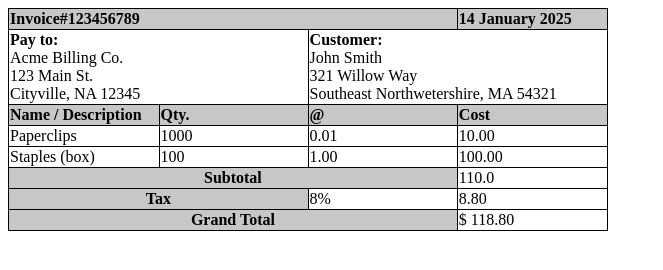
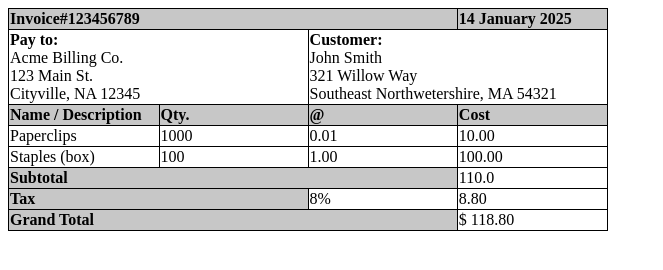
Before and after one commit to Sagitario-A/GymGervasio, a plain HTML site: page index.html in a window 1280 px wide. Shown: the whole page, without its empty margins (0-663 px from the left). Drawn offline with Linux system fonts and the light colour scheme.

Commit message:
actualizacion final

```diff
--- a/index.html
+++ b/index.html
@@ -82,8 +82,8 @@
         </tr>
 
         <tr>
-            <th colspan="3" style="background-color: rgb(199, 199, 199);">
-                Subtotal
+            <td colspan="3" style="background-color: rgb(199, 199, 199);">
+                <b>Subtotal</b>
             </th>
             <td>
                 110.0
@@ -92,9 +92,9 @@
         </tr>
 
         <tr>
-            <th colspan="2" style="background-color: rgb(199, 199, 199);">
-                Tax
-            </th>
+            <td colspan="2" style="background-color: rgb(199, 199, 199);">
+                <b>Tax</b>
+            </td>
             <td>
                 8%
             </td>
@@ -104,7 +104,7 @@
         </tr>
 
         <tr>
-            <th colspan="3" style="background-color: rgb(199, 199, 199);">Grand Total</th>
+            <td colspan="3" style="background-color: rgb(199, 199, 199);"><b>Grand Total</b></td>
             <td>$ 118.80</td>
         </tr>
     </table>
```
